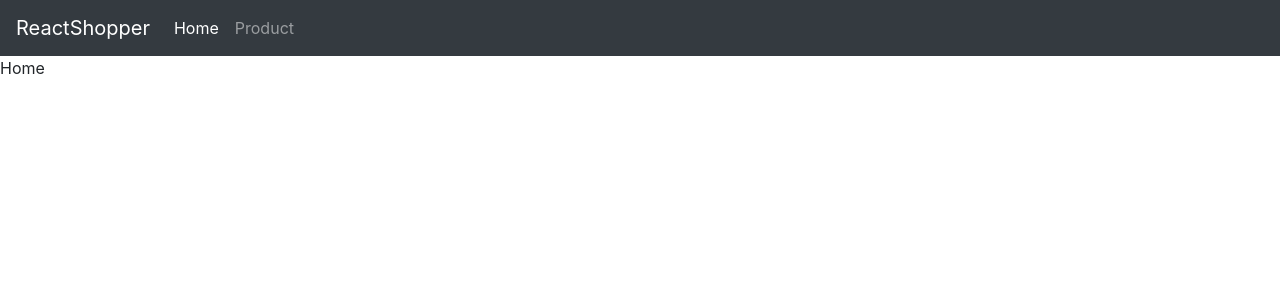
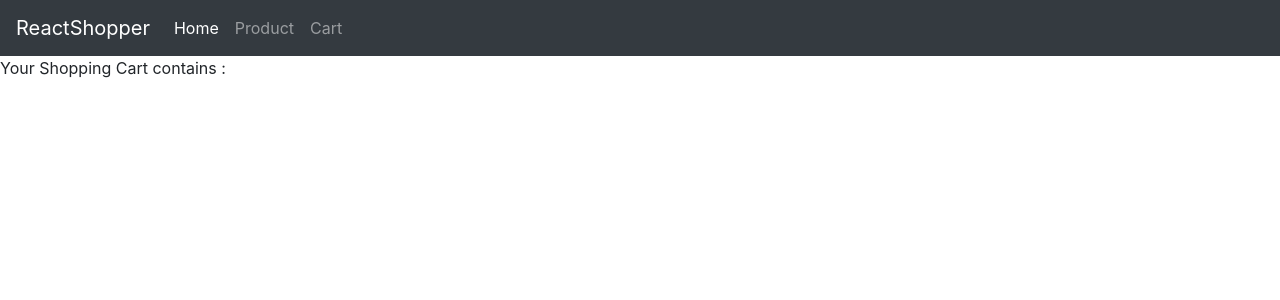
Before and after one commit to appdevdude7/reactshopper, a React (Create React App) app: page /cart in a window 1280 px wide. Shown: the top 300 px of the page. Built offline with nearby package versions, Linux system fonts and the light colour scheme.

Commit message:
added cart

```diff
--- a/src/App.js
+++ b/src/App.js
@@ -9,6 +9,7 @@ import {
 } from "react-router-dom";
 import SinglePage from './components/SinglePage';
 import Home from './components/Home';
+import Cart from './components/Cart';
 
 function App() {
   return (
@@ -23,6 +24,9 @@ function App() {
             </li>
             <li class="nav-item">
               <Link class="nav-link align-right" to="/product">Product</Link>
+            </li>
+            <li class="nav-item">
+              <Link class="nav-link align-right" to="/cart">Cart</Link>
             </li>
           </ul>
         </div>
@@ -44,6 +48,9 @@ function App() {
           <Route path="/product">
             <SinglePage />
           </Route>
+          <Route path="/cart">
+            <Cart />
+          </Route>
           <Route path="/">
             <Home />
           </Route>
--- /dev/null
+++ b/src/components/Cart.js
@@ -0,0 +1,11 @@
+import React from 'react'
+
+const Cart = () => {
+    return (
+        <div>
+            Your Shopping Cart contains :
+        </div>
+    )
+}
+
+export default Cart
--- a/src/components/SinglePage.js
+++ b/src/components/SinglePage.js
@@ -8,7 +8,7 @@ const SinglePage = () => {
             <div class="card-body">
                 <h5 class="card-title">Head Phones</h5>
                 <p class="card-text">Cool headset to buy and play your favourite music, order now!!</p>
-                <a href="/" class="btn btn-primary">Add to Cart</a>
+                <a href="/cart" class="btn btn-primary">Add to Cart</a>
             </div>
         </div>
         </div>
```
